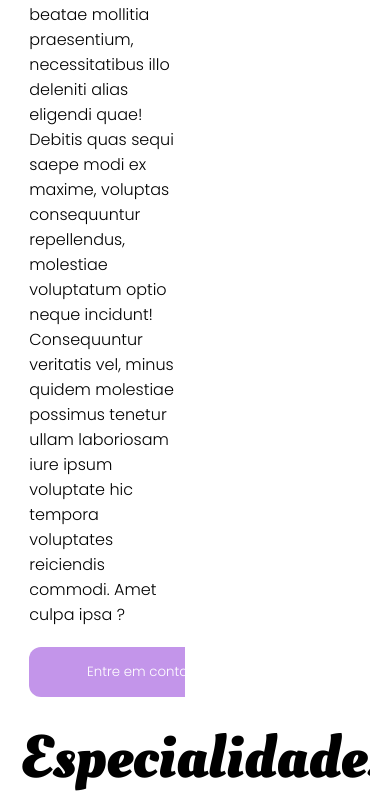
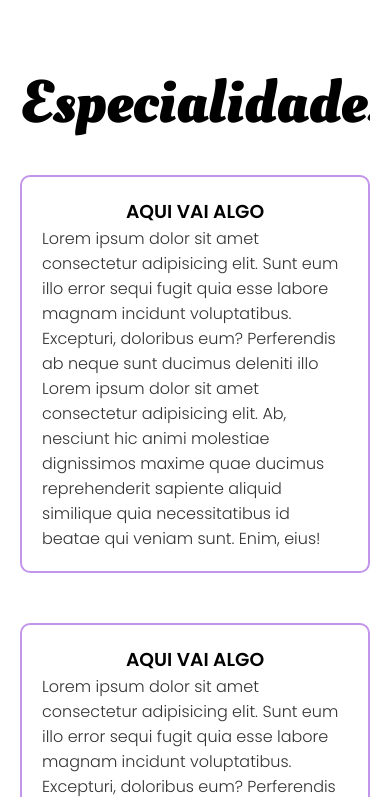
Before and after one commit to JoaoGuimaraes-11/praticando, a plain HTML site: page index.html in a window 390 px wide. Shown: the part 1203-2000 px from the top of the page. Drawn offline with Linux system fonts and the light colour scheme.

Commit message:
responsivo

```diff
--- a/style.css
+++ b/style.css
@@ -203,3 +203,34 @@ footer{
     background: #c395ea;
     text-align: center;
 }
+@media screen and (max-width:750px) {
+    .container-section{
+        display: flex;
+        flex-direction: column;
+        width: 100%;
+    }
+    .container-section .sobre-mim{
+       display: flex;
+       flex-direction: column;
+       align-items: center;
+       justify-content: center;
+       width: 100%;
+       gap: 30px;
+       margin-top: 50px;
+    }
+    .container-section .imagem{
+        display: flex;
+        width: 100%;
+    }
+    .container-cards{
+        display: flex;
+        flex-direction: column;
+        align-items: center;
+        justify-content: center;
+    }
+    .cards{
+        display: flex;
+        flex-direction: column;
+        width: 100%;
+    }
+}
```
